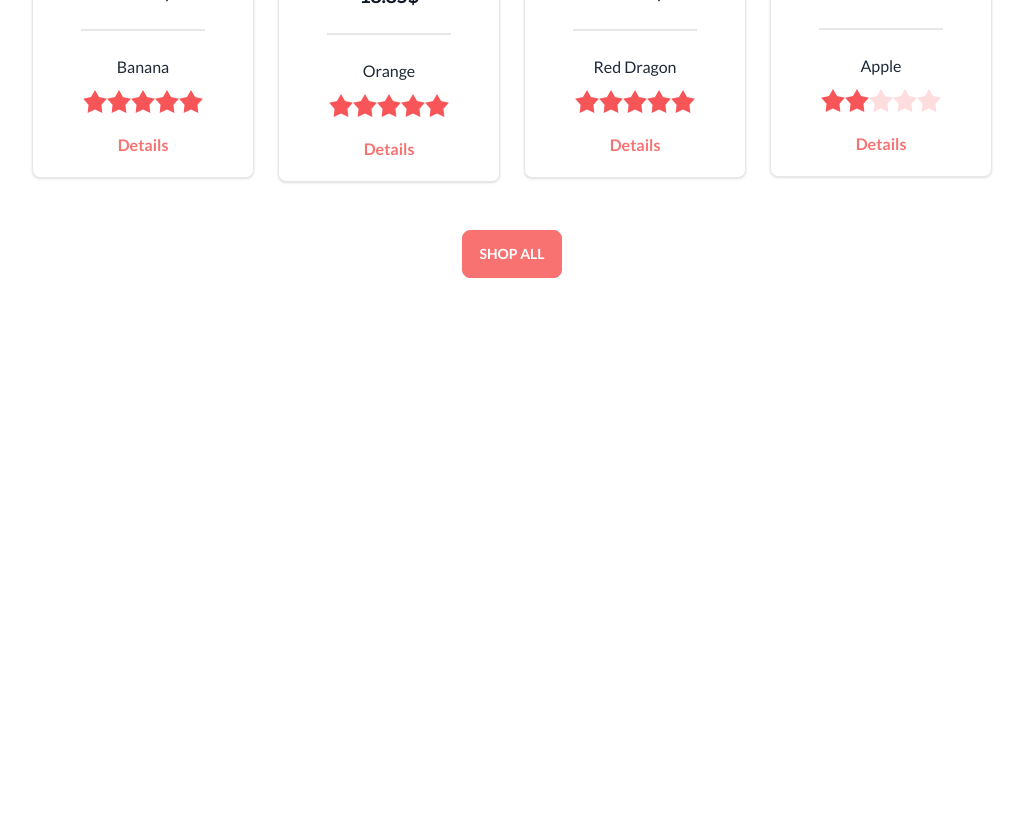
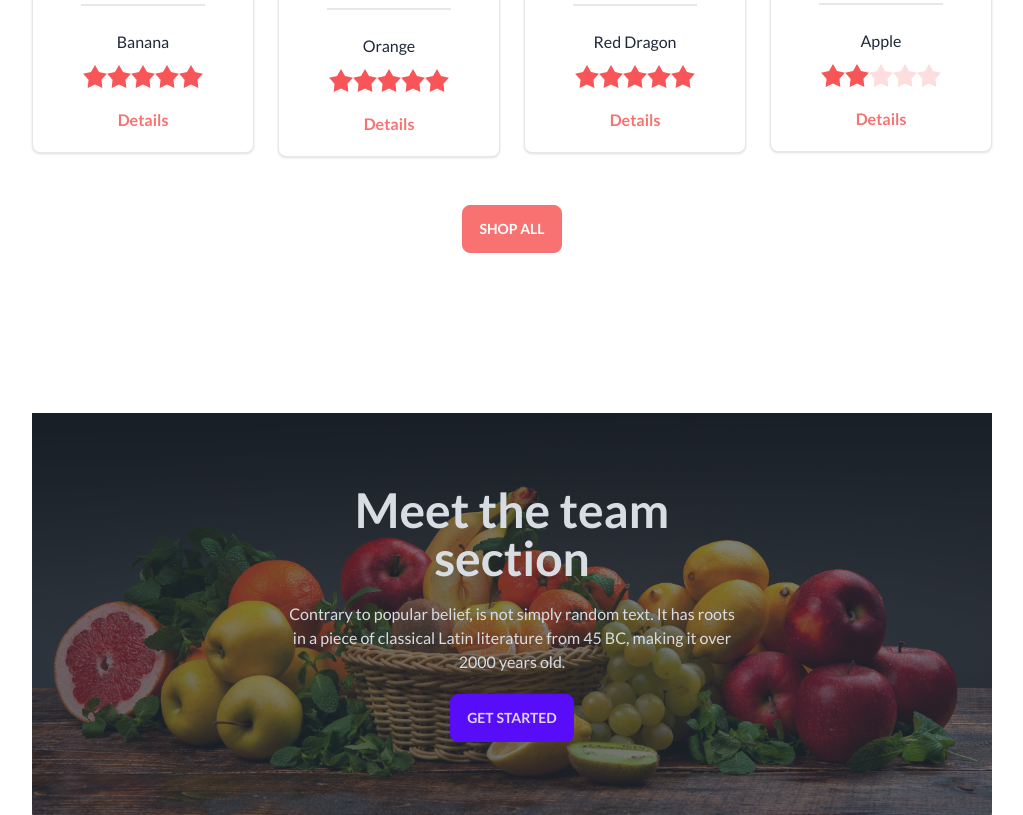
Before and after one commit to adiyat-shihab/A3-fruit-landing-page, a plain HTML site: page index.html in a window 1280 px wide. Shown: the part 1490-2305 px from the top of the page, without its empty margins (128-1151 px from the left). Before the commit the page ends 1928 px from the top, so only its background shows below. Drawn offline with nearby package versions, Linux system fonts and the light colour scheme.

Commit message:
testing git

```diff
--- a/index.html
+++ b/index.html
@@ -342,7 +342,7 @@
             <p>Orange</p>
           </div>
           <div class="flex flex-col items-center">
-            <img src="./images/pngwing3.png" alt="" class="h-[100px]" />
+            <img src="./images/pngwing3.png" alt="" />
             <p>Mango</p>
           </div>
           <div class="flex flex-col items-center">
@@ -897,6 +897,25 @@
           <button class="btn btn-error text-white">Shop All</button>
         </div>
       </section>
+      <section>
+        <div
+          class="hero lg:h-[25.125rem] bg-cover"
+          style="background-image: url('./images/banner1.png')"
+        >
+          <div class="hero-overlay bg-opacity-60"></div>
+          <div class="hero-content text-center text-neutral-content">
+            <div class="max-w-md">
+              <h1 class="mb-5 text-5xl font-bold">Meet the team section</h1>
+              <p class="mb-5">
+                Contrary to popular belief, is not simply random text. It has
+                roots in a piece of classical Latin literature from 45 BC,
+                making it over 2000 years old.
+              </p>
+              <button class="btn btn-primary">Get Started</button>
+            </div>
+          </div>
+        </div>
+      </section>
     </main>
   </body>
 </html>
```
